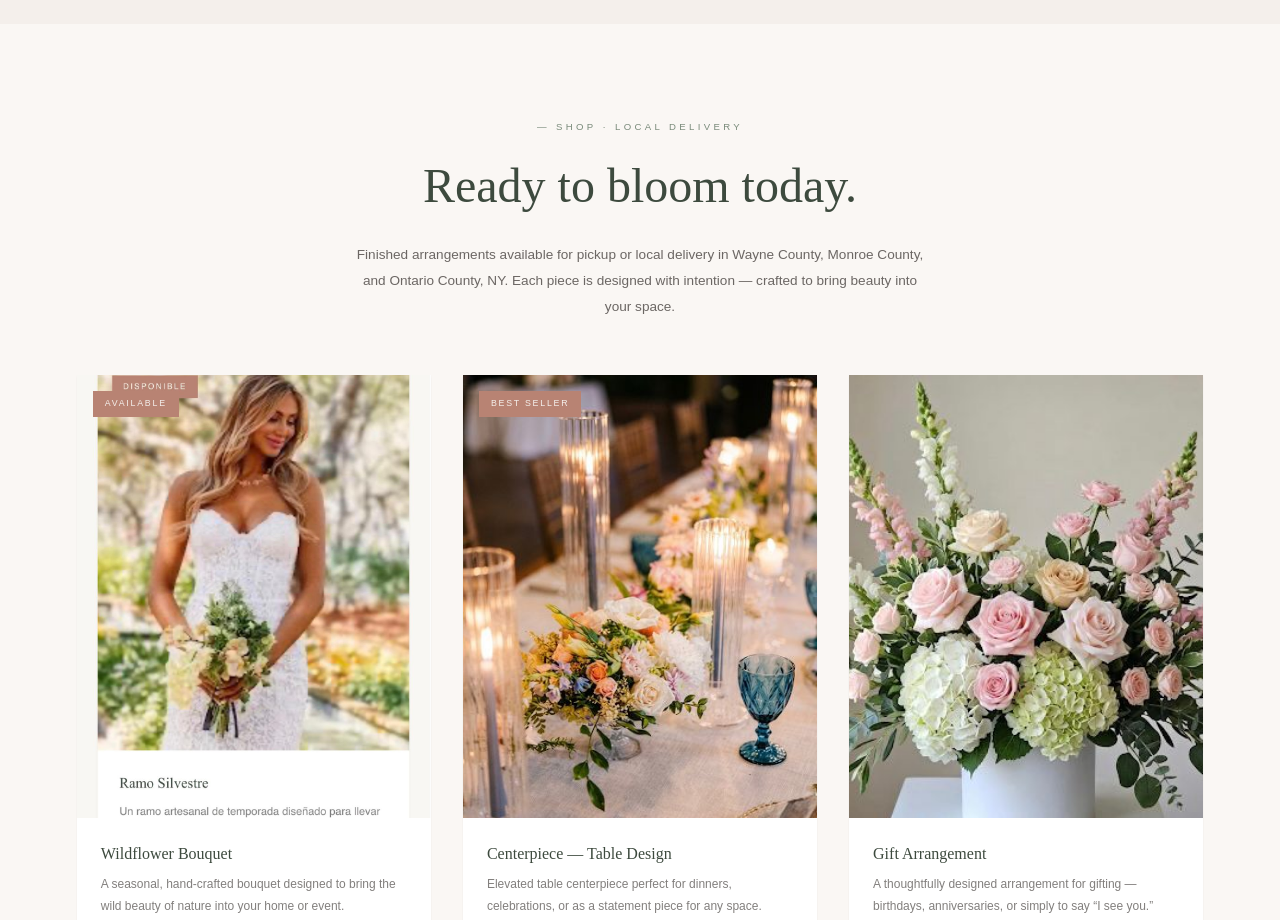
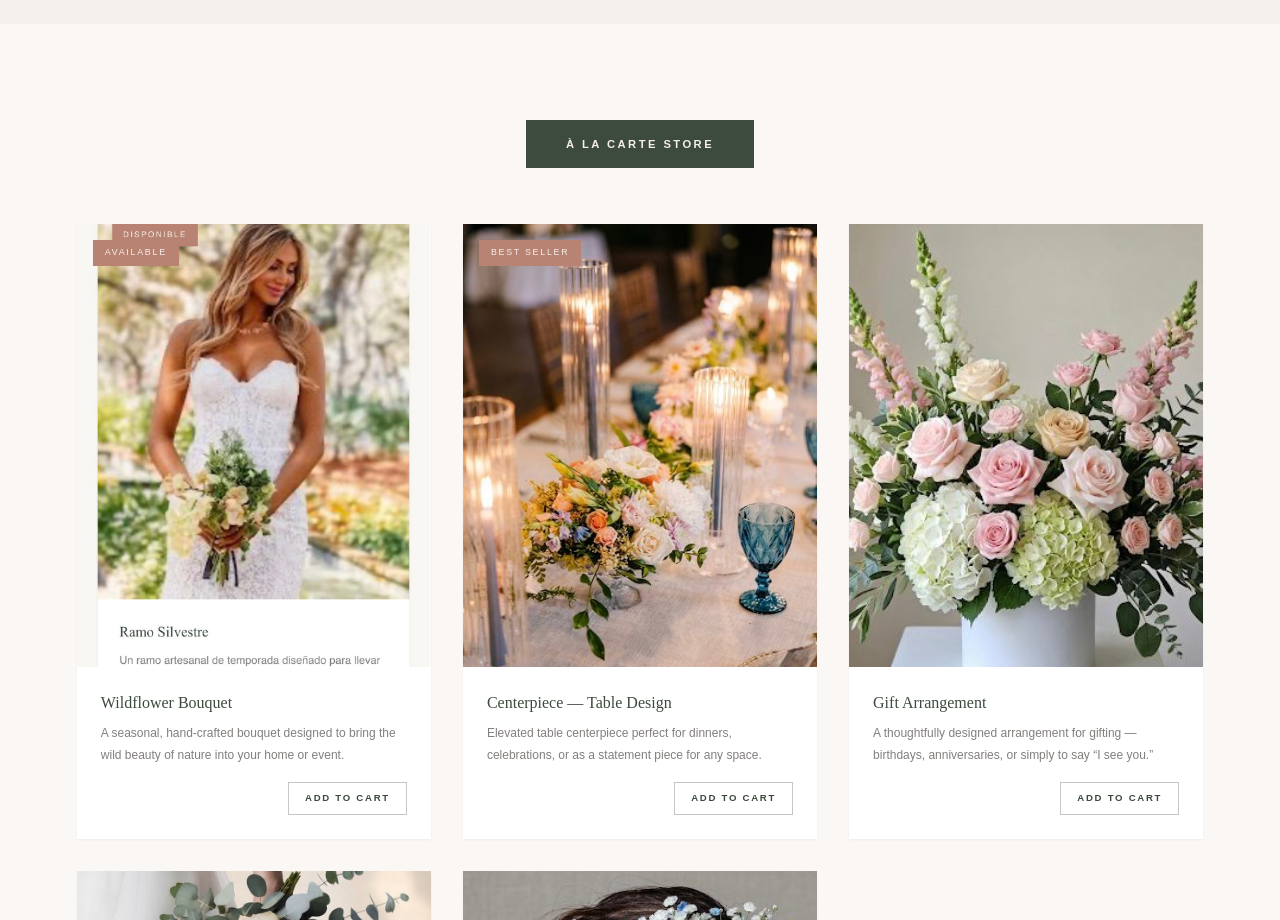
Before and after one commit to Omnix-Solution-Inc/wildflower, a Next.js app: page / in a window 1280 px wide. Shown: the part 4760-5680 px from the top of the page. Built offline with nearby package versions, Linux system fonts and the light colour scheme.

Commit message:
Reemplazar encabezado de Tienda por botón 'À La Carte Store'

```diff
--- a/src/components/landing/Shop.tsx
+++ b/src/components/landing/Shop.tsx
@@ -55,20 +55,16 @@ export function Shop() {
   return (
     <section id="shop" className="py-24 px-[6%] bg-off-white">
       <div className="max-w-6xl mx-auto">
-        <p className="text-center text-[0.6rem] tracking-[0.35em] uppercase text-sage mb-4">
-          <Bi en="— Shop · Local Delivery" es="— Tienda · Entrega Local" />
-        </p>
-        <h2 className="text-center font-cinzel text-[clamp(1.8rem,4vw,3rem)] text-moss mb-5">
-          <Bi en="Ready to bloom today." es="Listas para florecer hoy." />
-        </h2>
-        <p className="text-center text-[0.85rem] leading-[1.9] text-charcoal/70 max-w-xl mx-auto mb-14">
-          <Bi
-            en="Finished arrangements available for pickup or local delivery in Wayne County, Monroe County, and Ontario County, NY. Each piece is designed with intention — crafted to bring beauty into your space."
-            es="Arreglos terminados disponibles para recoger o entrega local en los condados de Wayne, Monroe y Ontario, NY. Cada pieza está diseñada con intención — creada para llevar belleza a tu espacio."
-          />
-        </p>
+        <div className="flex justify-center mb-14">
+          <a
+            href="#alacarte-products"
+            className="inline-block px-10 py-4 bg-moss text-sand text-[0.7rem] tracking-[0.22em] uppercase font-semibold hover:bg-terracotta transition cursor-pointer"
+          >
+            À La Carte Store
+          </a>
+        </div>
 
-        <div className="grid sm:grid-cols-2 lg:grid-cols-3 gap-8">
+        <div id="alacarte-products" className="grid sm:grid-cols-2 lg:grid-cols-3 gap-8">
           {products.map((p, i) => (
             <div key={i} className="group bg-white shadow-sm hover:shadow-lg transition-shadow duration-300">
               <div className="relative overflow-hidden aspect-[4/5] bg-sand-dark">
```
